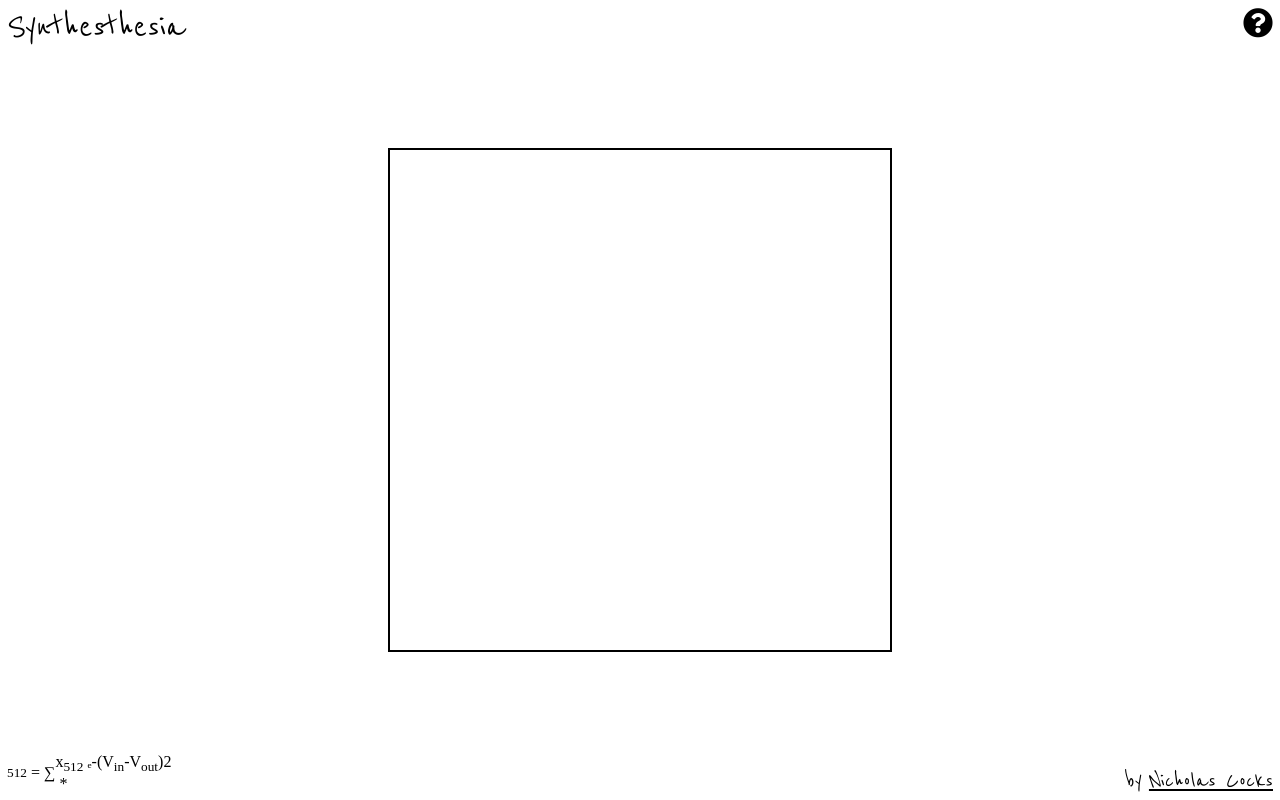
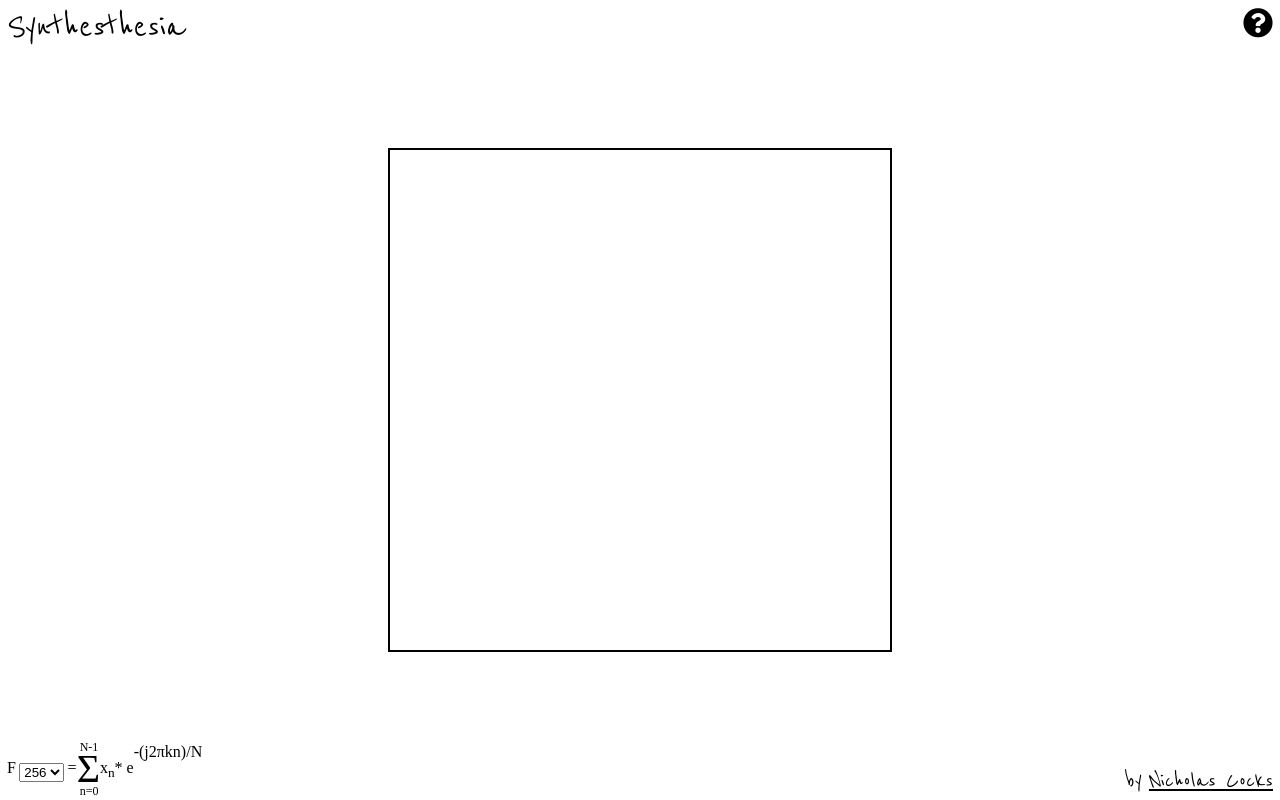
Before and after one commit to NicholasCocks/Synthesthesia, a website built with webpack: page index.html in a window 1280 px wide. Built offline with nearby package versions, Linux system fonts and the light colour scheme; no server answers; files whose address does not match are found by name.

Commit message:
dynamic equation created

```diff
--- a/index.html
+++ b/index.html
@@ -11,6 +11,7 @@
       integrity="sha384-Bfad6CLCknfcloXFOyFnlgtENryhrpZCe29RTifKEixXQZ38WheV+i/6YWSzkz3V"
       crossorigin="anonymous"
     />
+
     <title>Document</title>
   </head>
 
@@ -22,15 +23,18 @@
       <canvas id="visualizer1"></canvas>
 
       <div class="equation_container">
-        <math>
-            <item>F<sub>512</sub>
-        </math>
-        <p> = </p>
-        <span>&#8721;</span>
-        <item> x<sub>512</sub>
-        <box><span>&#8337;</span>-(V<sub>in</sub>-V<sub>out</sub>)<over>2</over></box>
-         <p>*</p>
-        <!--  -->
+        <p>F<sub>
+          <select id="samples">
+            <option value="512">512</option>
+            <option value="256" selected>256</option>
+            <option value="128">128</option>
+            <option value="64">64</option>
+          </select>
+        </sub> =</p>
+        <p>
+          <span>&Sigma;</span>
+        </p>
+        <p>x<sub>n</sub>* e <div>-(j2πkn)/N</div></p>
       </div>
 
       <span class="about_icon">
@@ -60,6 +64,7 @@
       <div id="author"><p>by </p> <a href="#" > Nicholas Cocks</a></div>
     </div>
 
+
     <script src="./dist/main.js"></script>
   </body>
 </html>
--- a/src/index.js
+++ b/src/index.js
@@ -63,6 +63,11 @@ function closest(needle, haystack) {
     });
 }
 
+function val() {
+    sampleValue = document.getElementById('samples').value;
+    console.log(sampleValue)
+}
+
 //ppts
 let ppts = [];
 
@@ -70,10 +75,12 @@ let ppts = [];
 const canvas = document.querySelector('#canvas')
 const visualizer = document.querySelector('#visualizer1')
 const container = document.querySelector('#page_container')
+const samples = document.querySelector('#samples')
+let sampleValue = samples.options[samples.selectedIndex].value;
+console.log(sampleValue)
 const size = 500;
 canvas.style.width = size + "px";
 canvas.style.height = size + "px";
-// canvas.style.backgroundColor = 'black'
 let scale = window.devicePixelRatio;
 canvas.width = Math.floor(size * scale);
 canvas.height = Math.floor(size * scale);
@@ -100,7 +107,7 @@ const gainNode3 = new Tone.Gain(0.1).toDestination()
 sampler.connect(gainNode3)
 const reverb = new Tone.JCReverb({decay: 7})
 const delay = new Tone.PingPongDelay({delayTime: 0.25, maxDelayTime: 1})
-const fft = new Tone.Analyser({size: 256, smoothing: 0.8})
+const fft = new Tone.Analyser({size: 512, smoothing: 0.8})
 sampler.connect(delay)
 sampler.connect(reverb)
 sampler.connect(fft)
@@ -109,6 +116,7 @@ reverb.connect(gainNode3)
 
 //drawing
 let drawing = false;
+let debounce = 0;
 
 resizeVisualizer()
 drawVisualizer()
@@ -128,6 +136,8 @@ function finishedPosition() {
     ctx.beginPath();
 }
 
+
+
 function draw(e) {
     if(!drawing) return ;
 
@@ -137,7 +147,11 @@ function draw(e) {
     ppts.push({x: mouse.x, y: mouse.y});
 
     const now = Tone.now()
-    sampler.triggerAttackRelease(closest(mouse.y - 20, NOTES), now + 0.5);
+    debounce += 1
+    if (debounce === 4) {
+        debounce = 0
+        sampler.triggerAttackRelease(closest(mouse.y - 20, NOTES), now + 0.5);
+    }
 
     ctx.strokeStyle = `rgb(${(255/ size) * mouse.x}, ${(255/ size) * mouse.y}, 0)`;
 
@@ -163,11 +177,10 @@ function drawVisualizer() {
     let dataArray = fft.getValue()
     const width = visualizer.width
     const height = visualizer.height
-    const barWidth = width / 256
+    const barWidth = width / sampleValue
 
     const canvasContext = visualizer.getContext('2d');
     canvasContext.clearRect(0, 0, width, height)
-    // canvasContext.fillText(dataArray)
 
     dataArray.forEach((item, index) => {
         if (Math.abs(item) !== Infinity) {
@@ -175,7 +188,6 @@ function drawVisualizer() {
             const y = Math.abs(item)
             const x = barWidth * index
 
-            // canvasContext.fillText(item)
             canvasContext.fillStyle = `hsl(${y / height * 90 + 150}, 100%, ${(y/ height) * 100}%)`
             canvasContext.fillRect(x, height - y - (height / 2), barWidth, y - item)
         }
@@ -188,6 +200,8 @@ function resizeVisualizer() {
     visualizer.height = visualizer.clientHeight * scale
 }
 
+
+
 canvas.addEventListener('mousedown', startPosition)
 canvas.addEventListener('mouseup', finishedPosition)
 canvas.addEventListener('mousemove', draw)
@@ -197,3 +211,4 @@ canvas.addEventListener('contextmenu', (e) => {
     return false;
 })
 container.addEventListener('mouseover', finishedPosition)
+samples.addEventListener('change', val)
--- a/src/styles/index.scss
+++ b/src/styles/index.scss
@@ -43,13 +43,41 @@ body {
     bottom: 7px;
     left: 7px;
     display: flex;
-    align-items: center;
     p {
+        height: 50px;
+        line-height: 50px;
         margin: 0;
-        margin-left: 4px;
-        margin-right: 4px;
     }
+    span {
+        position: relative;
+        font-size: 2.5em;
+        display: inline-block;
+        line-height: .3em;
+        vertical-align: middle;
+    }
+    span:before {
+        font-size: 12px;
+        display: block;
+        position: absolute;
+        left: 3px;
+        bottom: 22px;
+        content: "N-1";
+        width: 22px;
+    }
+    span:after {
+        font-size: 12px;
+        display: block;
+        position: absolute;
+        left: 3px;
+        top: 22px;
+        content: "n=0";
+        width: 22px;
+    }
+
+
 }
+
+
 
 .about_icon {
     font-size: 30px;
@@ -59,11 +87,11 @@ body {
 }
 
 .about_icon:hover {
-    color: rgb(185, 127, 50);
+    color: rgb(224, 120, 0);
 }
 
 .active_icon {
-    color: rgb(185, 127, 50);
+    color: rgb(224, 120, 0);
 }
 
 .about_tab {
@@ -73,7 +101,7 @@ body {
     width: 16%;
     padding: 8px;
     border-radius: 10px;
-    background-color: rgba(77, 53, 107, 0.1);
+    background-color: rgba(109, 42, 192, 0.1);
     box-shadow: 5px 5px 4px #e4e4e4;
     font-family: Arial, Helvetica, sans-serif;
     font-size: small;
```
